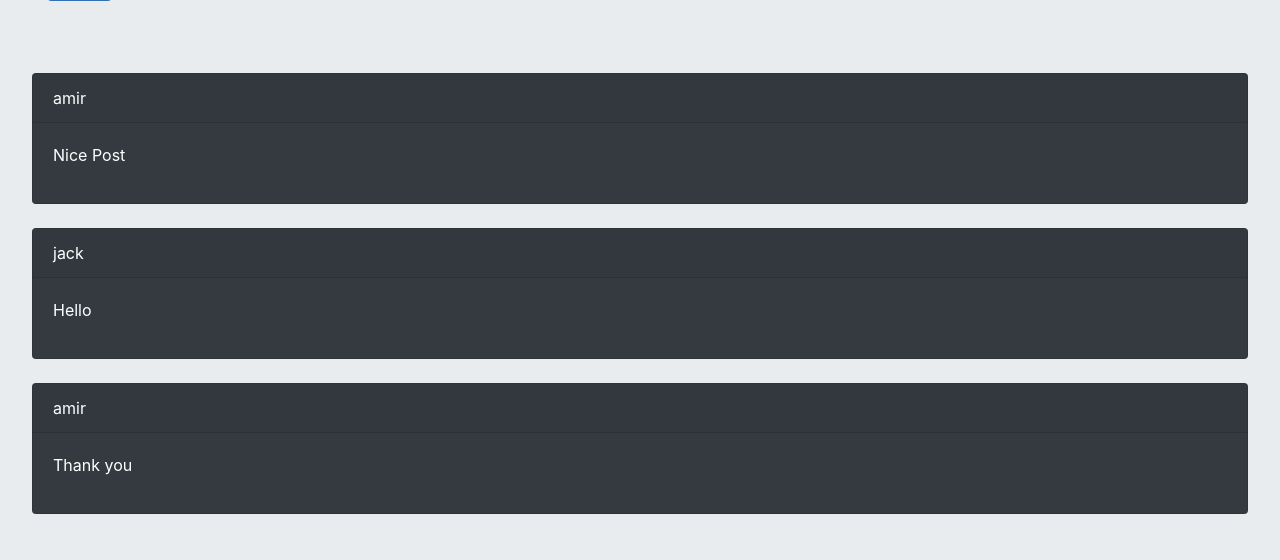
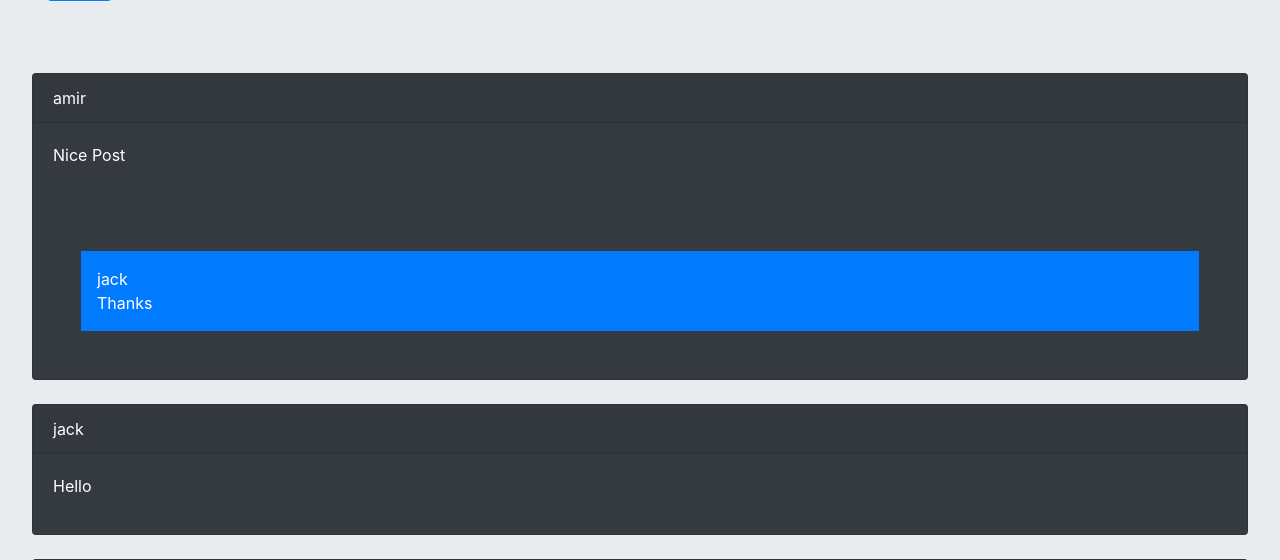
Before and after one commit to sarahghanei/django-social, a Django app: a page that uses posts/templates/posts/post_detail.html in a window 1280 px wide. Shown: the part 692-1252 px from the top of the page. Run offline with Django 3.2, Linux system fonts and the light colour scheme; a user stored in the database is signed in; data comes from the database, SQL or seed files in the repository; both versions use the stored data as it was after the commit; some libraries are stand-ins or nearby versions.

Commit message:
add ep24

```diff
--- a/posts/templates/posts/post_detail.html
+++ b/posts/templates/posts/post_detail.html
@@ -26,6 +26,9 @@
         <div class="card bg-dark text-white">
             <p class="card-header">{{ comment.user }}</p>
             <p class="card-body">{{ comment.body }}</p>
+            {% for reply in comment.rcomment.all %}
+                <p class="bg-primary text-white p-3 m-5">{{ reply.user }} <br/> {{ reply.body }}</p>
+            {% endfor %}
         </div><br/>
     {% empty %}
         <p>There is no comment</p>
```
Also changed, not shown: db.sqlite3.
